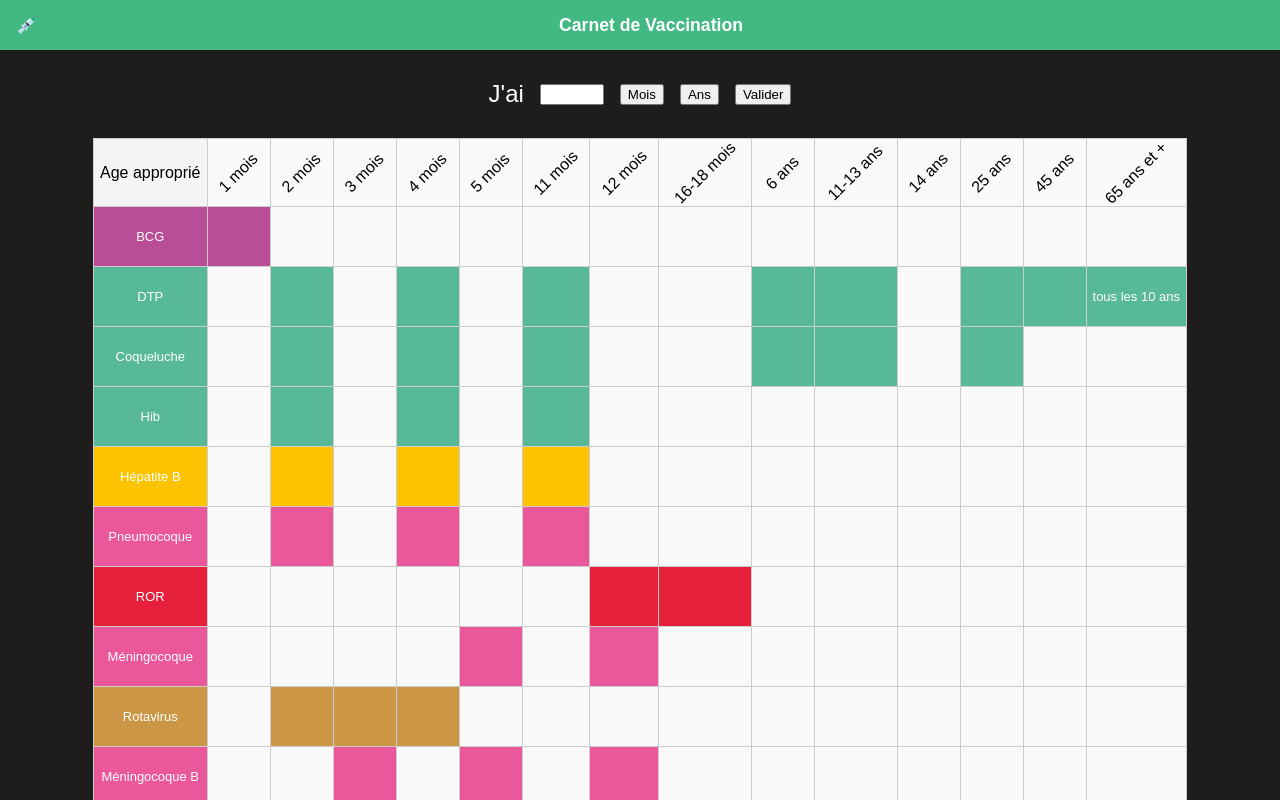
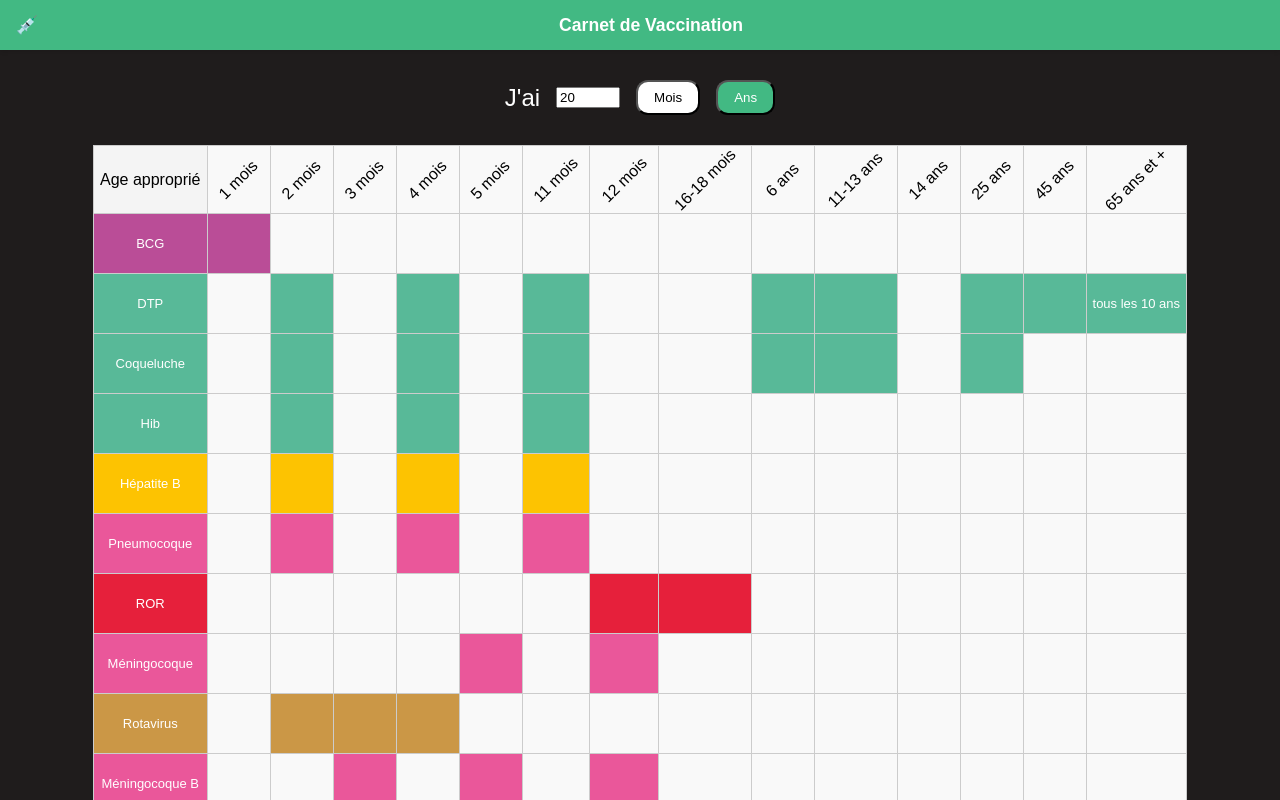
Before and after one commit to sthiefaine/carnet-vaccination, a Vue app: page / in a window 1280 px wide. Shown: the top 800 px of the page. Built offline with nearby package versions, Linux system fonts and the light colour scheme.

Commit message:
feat(ageSelector): add age selector

```diff
--- a/src/assets/main.css
+++ b/src/assets/main.css
@@ -4,6 +4,7 @@ body {
   margin: 0;
   padding: 0;
   font-family: sans-serif;
+  background-color: var(--backgroundColor);
 }
 
 #app {
--- a/src/components/AgeSelector/AgeSelector.vue
+++ b/src/components/AgeSelector/AgeSelector.vue
@@ -1,11 +1,45 @@
+<script setup lang="ts">
+import { ref, watch } from 'vue'
+
+const age = ref(20)
+const selectedAge = ref('')
+const monthOrYear = ref<'ans' | 'mois'>('ans')
+
+const updateSelectedAge = () => {
+  selectedAge.value = `${age.value}${monthOrYear.value}`
+}
+
+const handleAgeChange = (value: 'mois' | 'ans') => {
+  monthOrYear.value = value
+  updateSelectedAge()
+}
+
+// https://vuejs.org/guide/essentials/watchers.html
+watch(age, (newAge) => {
+  // Convertir en années si l'âge est >= 24 mois
+  if (monthOrYear.value === 'mois' && newAge >= 24) {
+    age.value = Math.floor(newAge / 12)
+    monthOrYear.value = 'ans'
+  }
+  updateSelectedAge()
+})
+</script>
+
 <template>
   <div class="age-selector">
     <span class="age-text">J'ai</span>
     <div class="age-selector-container">
-      <input type="number" min="0" max="100" />
-      <button>Mois</button>
-      <button>Ans</button>
-      <button>Valider</button>
+      <input type="number" min="1" max="100" v-model="age" />
+      <button
+        :disabled="age >= 24"
+        :class="monthOrYear === 'mois' ? 'button-active' : ''"
+        @click="handleAgeChange('mois')"
+      >
+        Mois
+      </button>
+      <button :class="monthOrYear === 'ans' ? 'button-active' : ''" @click="handleAgeChange('ans')">
+        Ans
+      </button>
     </div>
   </div>
 </template>
@@ -27,9 +61,24 @@
   flex-direction: row;
   align-items: center;
   justify-content: center;
-
   gap: 1rem;
-
   width: max-content;
 }
+
+button {
+  padding: 0.5rem 1rem;
+  border-radius: 12px;
+  background-color: #fff;
+  cursor: pointer;
+}
+
+.button-active {
+  color: #fff;
+  background-color: #42b983;
+}
+
+button:disabled {
+  cursor: not-allowed;
+  color: #ccc;
+}
 </style>
```
Also changed, not shown: 2 other files (tests, documents, lock files or other folders).
